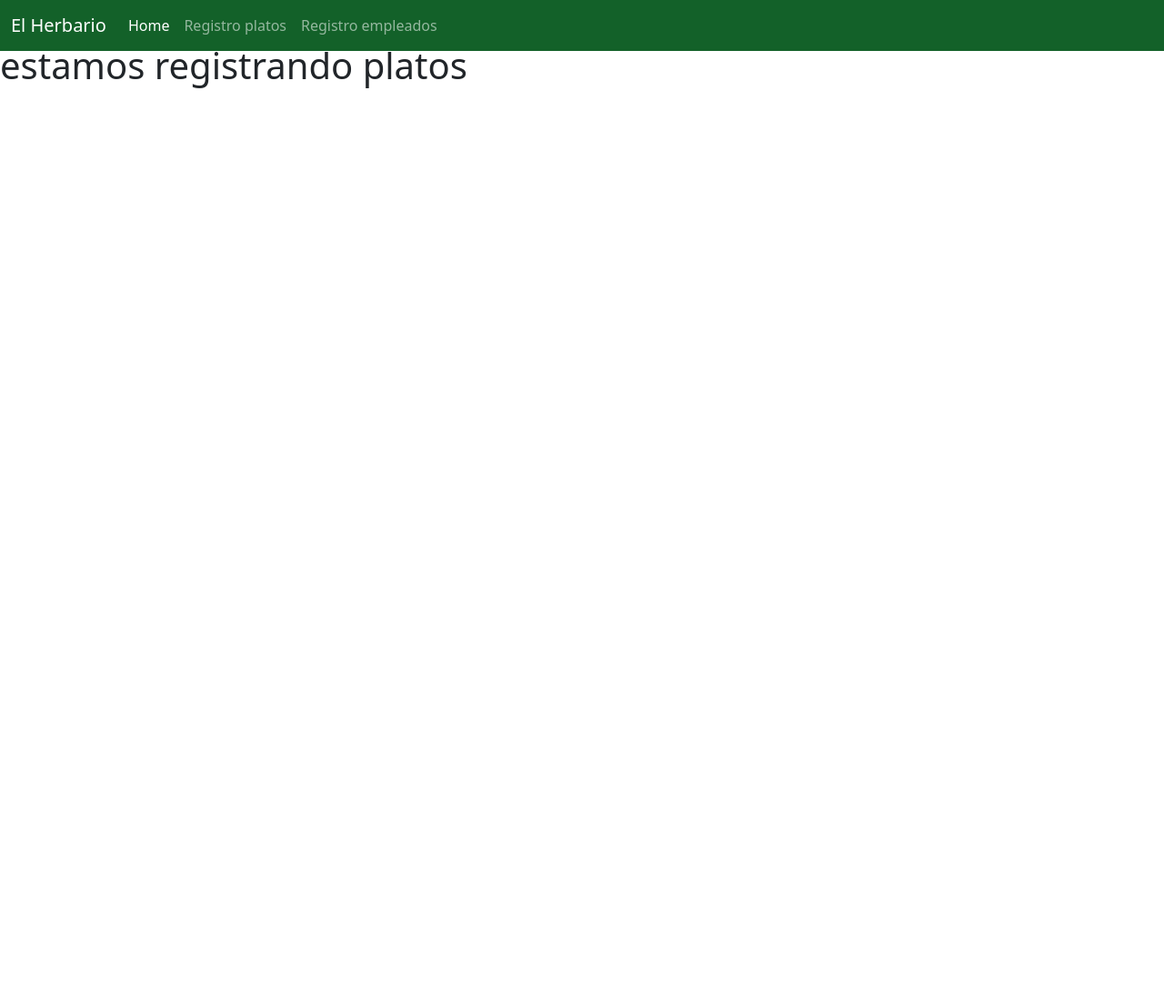
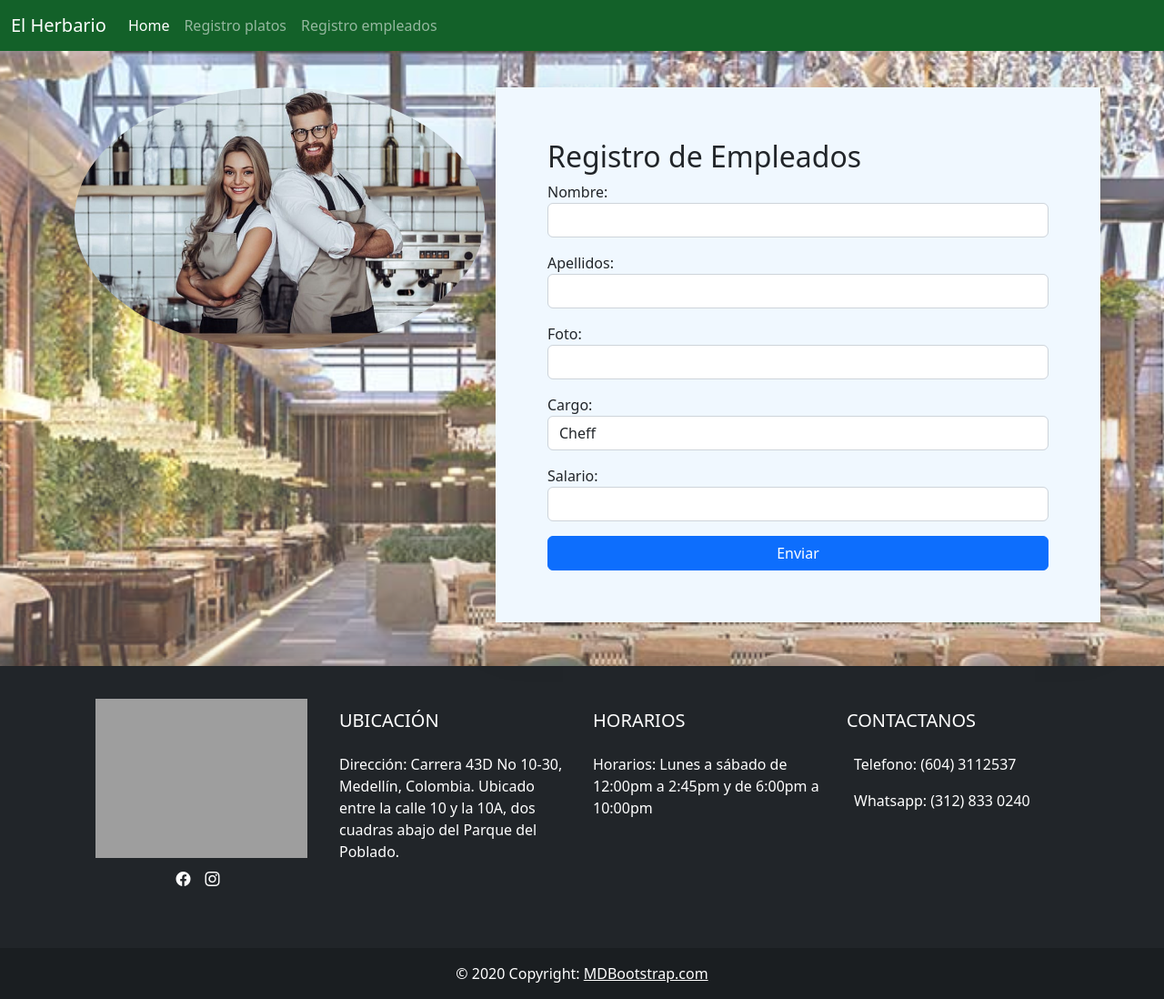
Before and after one commit to mateojaramillo1/restaurantesabado, a Django app: page /empleados/ in a window 1280 px wide. Shown: the whole page at 91% size. Before the commit the page ends 97 px from the top, so only its background shows below. Run offline with Django 4.2, Linux system fonts and the light colour scheme; some libraries are stand-ins or nearby versions; grey boxes are pictures that could not be loaded.

Commit message:
se actualiza formulario

```diff
--- a/config/web/formularios/formularioEmpleado.py
+++ b/config/web/formularios/formularioEmpleado.py
@@ -1,11 +1,13 @@
 from django import forms
+from django.forms import TextInput
+from turtle import textinput
 
 
 class FormularioEmpleado(forms.Form):
     CARGOS=(
         (1, "Cheff"),
         (2, "administrador"),
-        (3, "mesero")
+        (3, "mesero"),
         (4, "ayudante")
     )
 
--- a/config/web/static/styles/estilosHome.css
+++ b/config/web/static/styles/estilosHome.css
@@ -31,3 +31,27 @@
 .zoom:hover{
     transform: scale(1.1);
 }
+
+.empleados{
+    background-image: url('../img/platos.jpg');
+    background-position: top center;
+    background-size: cover;
+    z-index: 1;
+}
+
+.empleados::after{
+    content:'';
+    position:absolute;
+    top:0;
+    left:0;
+    width:100%;
+    height: 100%;
+    background-color: white;
+    opacity: 0.25;
+    z-index: -1;
+}
+
+.form{
+    background-color: aliceblue;
+    padding: 5%;
+}
--- a/config/web/templates/empleados.html
+++ b/config/web/templates/empleados.html
@@ -13,12 +13,137 @@
     <link rel="stylesheet" href="https://cdn.jsdelivr.net/npm/bootstrap-icons@1.9.1/font/bootstrap-icons.css" />
 </head>
 
-<body>
+<body class="empleados">
     <header>{% include './shared/menu.html' %}</header>
 
     <br><br>
 
-    <h1>estamos registrando platos</h1>
+    <main>
+        <div class="container mt-5">
+            <div class="row">
+                <div class="col-12 col-md-5">
+                    <img src="../static/img/empleados.jpg" class="w-100 img-fluid rounded-circle" alt="vegetales">
+                </div>
+                <div  class="col-12 col-md-7 shadow-lg form">
+                    <h2>Registro de Empleados</h2>
+                    <form>
+                        {{formulario}}
+                        <button type="submit" class="btn btn-primary  w-100">Enviar</button>
+                    </form>
+                </div>
+            </div>
+        </div>
+
+
+    </main>
+    <footer>
+        <footer>
+          <div class="mt-5 shadow-lg">
+            <footer class="bg-dark text-center text-lg-start text-white shadow-lg">
+              <!-- Grid container -->
+              <div class="container p-4">
+                <!--Grid row-->
+                <div class="row my-4">
+                  <!--Grid column-->
+                  <div class="col-lg-3 col-md-6 mb-4 mb-md-0">
+                    <div
+                      class="rounded-circle bg-white shadow-1-strong d-flex align-items-center justify-content-center mb-4 mx-auto"
+                      style="width: 150px; height: 150px">
+                      <img src="https://icgmaster.net/wp-content/uploads/2017/01/Herbario.png" height="175" alt=""
+                        loading="lazy" />
+                    </div>
+
+                    <p class="text-center"></p>
+
+                    <ul class="list-unstyled d-flex flex-row justify-content-center">
+                      <li>
+                        <a class="text-white px-2" href="https://www.facebook.com/herbario.restaurante">
+                          <i class="bi bi-facebook"></i>
+                        </a>
+                      </li>
+                      <li>
+                        <a class="text-white px-2" href="#!">
+                          <i class="bi bi-instagram"></i>
+                        </a>
+                      </li>
+                      <li>
+                        <a class="text-white ps-2" href="#!">
+                          <i class="fab fa-youtube"></i>
+                        </a>
+                      </li>
+                    </ul>
+                  </div>
+                  <!--Grid column-->
+
+                  <!--Grid column-->
+                  <div class="col-lg-3 col-md-6 mb-4 mb-md-0">
+                    <h5 class="text-uppercase mb-4">Ubicación</h5>
+
+                    <ul class="list-unstyled">
+                      <li class="mb-2">
+                        <p class="text-white">
+                          Dirección: Carrera 43D No 10-30, Medellín, Colombia.
+                          Ubicado entre la calle 10 y la 10A, dos cuadras abajo
+                          del Parque del Poblado.
+                        </p>
+                      </li>
+                    </ul>
+                  </div>
+
+                  <div class="col-lg-3 col-md-6 mb-4 mb-md-0">
+                    <h5 class="text-uppercase mb-4">Horarios</h5>
+
+                    <ul class="list-unstyled">
+                      <li class="mb-2">
+                        <p class="text-white">
+                          Horarios: Lunes a sábado de 12:00pm a 2:45pm y de 6:00pm
+                          a 10:00pm
+                        </p>
+                      </li>
+                    </ul>
+                  </div>
+                  <!--Grid column-->
+
+                  <!--Grid column-->
+                  <!--Grid column-->
+
+                  <!--Grid column-->
+                  <div class="col-lg-3 col-md-6 mb-4 mb-md-0">
+                    <h5 class="text-uppercase mb-4">Contactanos</h5>
+
+                    <ul class="list-unstyled">
+                      <li>
+                        <p>
+                          <i class="fas fa-map-marker-alt pe-2"></i>
+                          Telefono: (604) 3112537
+                        </p>
+                      </li>
+                      <li>
+                        <p>
+                          <i class="fas fa-phone pe-2"></i>Whatsapp: (312) 833
+                          0240
+                        </p>
+                      </li>
+                    </ul>
+                  </div>
+                  <!--Grid column-->
+                </div>
+                <!--Grid row-->
+              </div>
+              <!-- Grid container -->
+
+              <!-- Copyright -->
+              <div class="text-center p-3" style="background-color: rgba(0, 0, 0, 0.2)">
+                © 2020 Copyright:
+                <a class="text-white" href="https://mdbootstrap.com/">MDBootstrap.com</a>
+              </div>
+              <!-- Copyright -->
+            </footer>
+          </div>
+          <!-- End of .container -->
+        </footer>
+      </footer>
+
 
 </body>
 
--- a/config/web/templates/home.html
+++ b/config/web/templates/home.html
@@ -106,7 +106,7 @@
   </main>
   <footer>
     <footer>
-      <div class="my-5 shadow-lg">
+      <div class="mt-5 shadow-lg">
         <footer class="bg-dark text-center text-lg-start text-white shadow-lg">
           <!-- Grid container -->
           <div class="container p-4">
--- a/config/web/views.py
+++ b/config/web/views.py
@@ -1,6 +1,7 @@
 from django.shortcuts import render
 
 from web.formularios.formularioPlatos import FormularioPlatos
+from web.formularios.formularioEmpleado import FormularioEmpleado
 
 
 # Create your views here.
@@ -25,4 +26,12 @@ def Platos(request):
     return render(request,'menuplatos.html', data)
 
 def Empleados(request):
-    return render(request,'empleados.html')
+
+
+    formulario = FormularioEmpleado()
+
+    data={
+        'formulario':formulario
+    }
+
+    return render(request,'empleados.html', data)
```
Also changed, not shown: config/web/static/img/empleados.jpg (added), config/web/static/img/platos.jpg (added).
